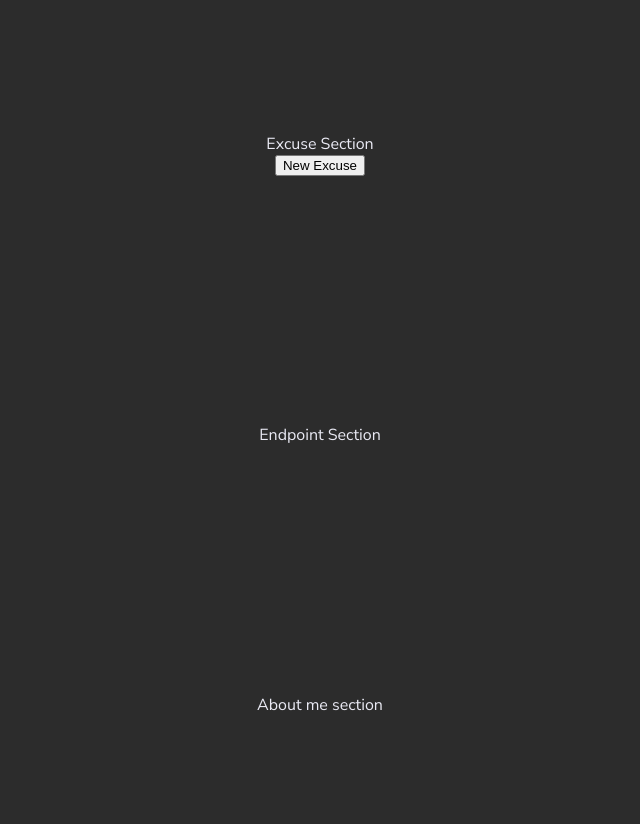
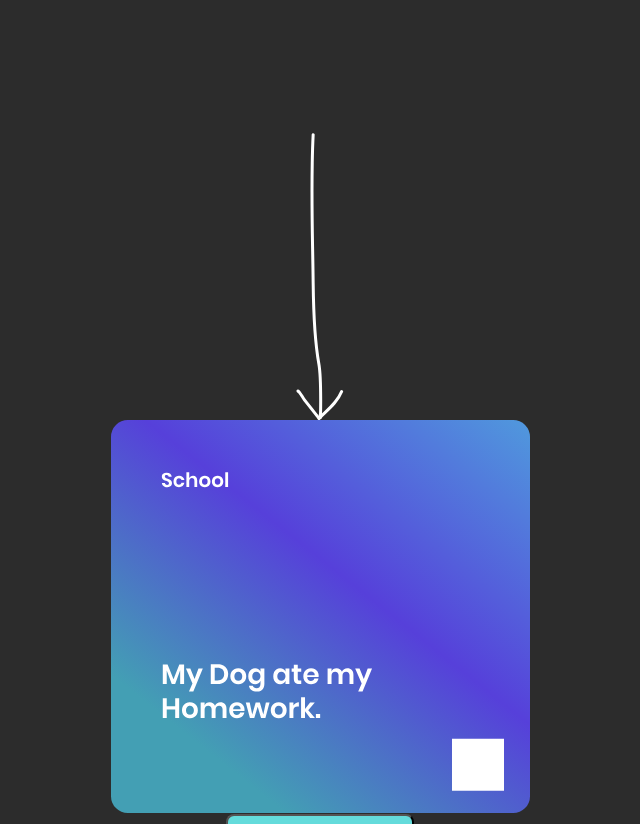
Before and after one commit to lukacafuta/Excuse-Generator, a React (Vite) app in the folder Frontend/: page / in a window 1280 px wide. Shown: the part 600-1424 px from the top of the page, without its empty margins (320-960 px from the left). Built offline with nearby package versions, Linux system fonts and the light colour scheme.

Commit message:
excuse section setup

```diff
--- a/Frontend/src/components/sections/ExcuseSection.jsx
+++ b/Frontend/src/components/sections/ExcuseSection.jsx
@@ -3,8 +3,11 @@ import {ExcuseSectionStyled} from "../../styles/globalStyles.js";
 export default function ExcuseSection() {
     return (
         <ExcuseSectionStyled>
-            Excuse Section
-            <button>New Excuse</button>
+            <div className="excuse-content">
+                <img src="/down-arrow.svg" alt="down-arrow"/>
+                <img src="/excuse.svg" alt="excuse"/>
+                <button>New Excuse</button>
+            </div>
         </ExcuseSectionStyled>
     )
 }
--- a/Frontend/src/styles/globalStyles.js
+++ b/Frontend/src/styles/globalStyles.js
@@ -63,6 +63,20 @@ export const ExcuseSectionStyled = styled.section`
     align-items: center;
     width: 100%;
     padding-bottom: 15.5rem;
+
+    .excuse-content {
+        display: flex;
+        flex-direction: column;
+        align-items: center;
+    }
+
+    button {
+        padding: 10px 56px;
+        background-color: #64DBDB;
+        border-radius: 8px;
+        color: black;
+        font-size: 0.8rem;
+    }
 `
 
 export const EndpointSectionStyled = styled.section`
```
